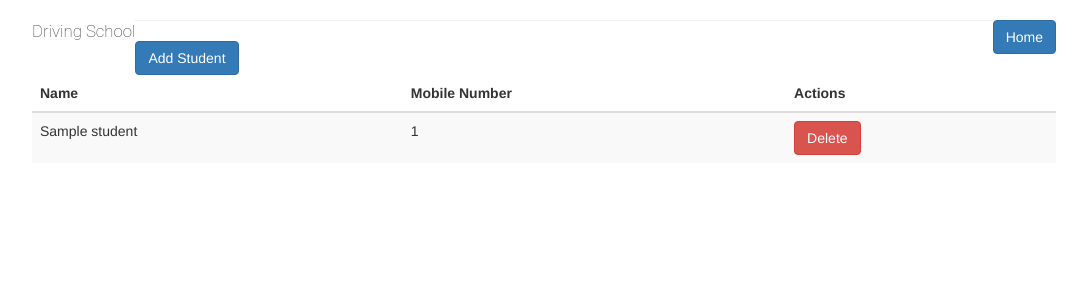
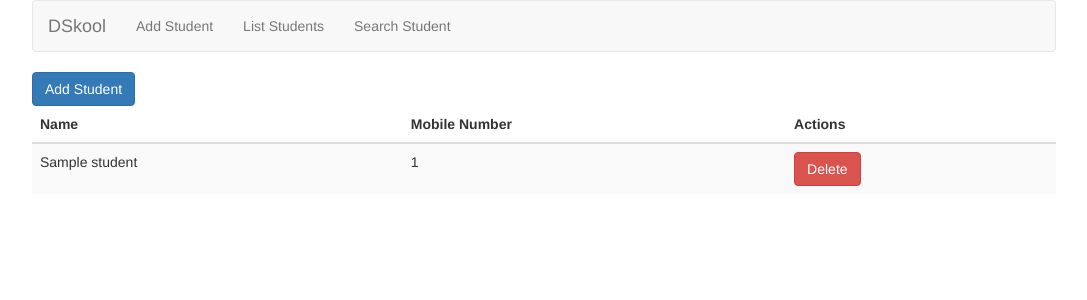
Before and after one commit to ikbhal/flask_driving_school, a Flask app: page / in a window 1280 px wide. Shown: the top 300 px of the page, without its empty margins (96-1183 px from the left). Run offline with Flask 3, Linux system fonts and the light colour scheme; a database or web service that is not in the repository returns one stand-in record (values such as "Sample title"); some libraries are stand-ins or nearby versions.

Commit message:
added search, navigation with brand name look good

```diff
--- a/app.py
+++ b/app.py
@@ -36,6 +36,14 @@ def index():
 
     return render_template('index.html', student_list=student_list)
 
+# create route to display list of students
+@app.route('/list_students')
+def list_students():
+    print("inside list students route");
+    student_list = student_collection.find()
+    return render_template('list_students.html', student_list=student_list)
+
+
 # create add student route
 @app.route('/add_student', methods=['POST', 'GET'])
 def add_student():
@@ -69,5 +77,22 @@ def delete_student(student_id):
     flash('Student Deleted Successfully')
     return redirect(url_for('index'))
 
+# search student by mobile number route
+@app.route('/search_student', methods=['POST', 'GET'])
+def search_student():
+    if request.method == 'POST':
+        mobile_number = request.form['mobile_number']
+        print('mobile_number: ' , mobile_number)
+        # search student by mobile number
+        student = student_collection.find_one({'mobile_number': mobile_number})
+        print('student: ' , student)
+        if student:
+            # if student found
+            return render_template('search_student.html', student=student)
+
+    else:
+        # return redirect(url_for('index'))
+        return render_template('search_student.html');
+
 if __name__ == '__main__':
     app.run(debug=True)
--- a/static/css/style.css
+++ b/static/css/style.css
@@ -3,17 +3,26 @@ create css code
 to give marging to left and right side of the page
 
 */
+
+
 body {
     margin: 0 10%;
 }
 
 .home-button{
-    float: right;
+    /* float: right; */
+    margin-right: 10px;
+    float: left;
+    clear: left;
 }
 
 .brand-name {
-    font-weight: 200;
+    /* font-weight: 200;
     font-family: 'Roboto', sans-serif;
     font-size: larger;
-    float:left;
+    float:left; */
+    font-size: 24px;
+    font-weight: bold;
+    margin-left: 10px;
+    color: #337ab7;
 }
--- a/templates/base.html
+++ b/templates/base.html
@@ -4,27 +4,27 @@
     <title>{% block title %} {% endblock %}</title>
     <link rel="stylesheet" href="https://maxcdn.bootstrapcdn.com/bootstrap/3.4.1/css/bootstrap.min.css">
     <link rel="stylesheet" href="{{ url_for('static', filename='css/style.css') }}">
-
-    <script src="https://maxcdn.bootstrapcdn.com/bootstrap/3.4.1/js/bootstrap.min.js"></script>
-
 </head>
 <body>
     <header>
-        <!-- Add your header content here -->
-        <!-- create homoe button , which will always take to home page / route -->
-        <!-- make it float clear for this home button , so that h1 driving shcool come after this home -->
-
-        <a href="/" class="btn btn-primary home-button">Home</a>
-        <!-- make this driving school as brand name , make it bold, big enough next to home page-->
-
-        <div class="brand-name">Driving School</div>
-
-        <hr/>
+        <!-- <a href="/" class="btn btn-primary home-button">Home</a>
+        <div class="brand-name">DSkool</div> -->
+        <!-- <hr/> -->
+        <nav class="navbar navbar-default">
+            <div class="container-fluid">
+                <div class="navbar-header">
+                    <a class="navbar-brand" href="/">DSkool</a>
+                  </div>
+                <ul class="nav navbar-nav">
+                    <li><a href="/add_student">Add Student</a></li>
+                    <li><a href="/list_students">List Students</a></li>
+                    <li><a href="/search_student">Search Student</a></li>
+                </ul>
+            </div>
+        </nav>
     </header>
 
-    <nav>
-        <!-- Add your navigation menu here -->
-    </nav>
+
 
     <main>
         {% block content %}{% endblock %}
```
Also changed, not shown: templates/list_students.html (added, +23 -0 lines), templates/search_student.html (added, +28 -0 lines).
